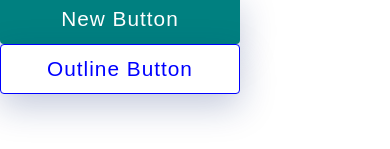
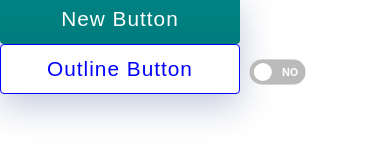
Before and after one commit to codeglocks/react-components, a React (Create React App) app: page / in a window 390 px wide. Shown: the part 222-371 px from the top of the page. Built offline with nearby package versions, Linux system fonts and the light colour scheme.

Commit message:
Toggle Switch

```diff
--- a/src/App.js
+++ b/src/App.js
@@ -3,6 +3,7 @@ import "./App.css";
 import ToggleSwitch from "./components/Toggle/toggle";
 import Button from "./components/Button/Button";
 import ButtonCreative from "./components/StyledButton/Button";
+import ToggleSwitch2 from "./components/ToggleSwitch/ToggleSwitch"
 
 function App() {
   return (
@@ -14,6 +15,8 @@ function App() {
       <ButtonCreative btnColor="blue" type="outline">
         Outline Button
       </ButtonCreative>
+
+      <ToggleSwitch2 id="a02" name="Toggle" onChange={e => console.log("onToggle")}/>
     </div>
   );
 }
--- /dev/null
+++ b/src/components/ToggleSwitch/ToggleSwitch.css
@@ -0,0 +1,97 @@
+.toggle-switch {
+    position: relative;
+    margin-right: 10px;
+    width: 75px;
+    display: inline-block;
+    vertical-align: middle;
+    -webkit-user-select: none;
+    -moz-user-select: none;
+    -ms-user-select: none;
+    text-align: left; }
+    .toggle-switch-checkbox {
+      display: none; }
+    .toggle-switch-label {
+      display: block;
+      overflow: hidden;
+      cursor: pointer;
+      border: 0 solid #bbb;
+      border-radius: 20px;
+      margin: 0; }
+      .toggle-switch-label:focus {
+        outline: none; }
+        .toggle-switch-label:focus > span {
+          box-shadow: 0 0 2px 5px red; }
+      .toggle-switch-label > span:focus {
+        outline: none; }
+    .toggle-switch-inner {
+      display: block;
+      width: 200%;
+      margin-left: -100%;
+      transition: margin 0.3s ease-in 0s; }
+      .toggle-switch-inner:before, .toggle-switch-inner:after {
+        display: block;
+        float: left;
+        width: 50%;
+        height: 34px;
+        padding: 0;
+        line-height: 34px;
+        font-size: 14px;
+        color: white;
+        font-weight: bold;
+        box-sizing: border-box; }
+      .toggle-switch-inner:before {
+        content: attr(data-yes);
+        text-transform: uppercase;
+        padding-left: 10px;
+        background-color: #2F855A;
+        color: #fff; }
+    .toggle-switch-disabled {
+      background-color: #ddd;
+      cursor: not-allowed; }
+      .toggle-switch-disabled:before {
+        background-color: #ddd;
+        cursor: not-allowed; }
+    .toggle-switch-inner:after {
+      content: attr(data-no);
+      text-transform: uppercase;
+      padding-right: 10px;
+      background-color: #bbb;
+      color: #fff;
+      text-align: right; }
+    .toggle-switch-switch {
+      display: block;
+      width: 24px;
+      margin: 5px;
+      background: #fff;
+      position: absolute;
+      top: 0;
+      bottom: 0;
+      right: 40px;
+      border: 0 solid #bbb;
+      border-radius: 20px;
+      transition: all 0.3s ease-in 0s; }
+    .toggle-switch-checkbox:checked + .toggle-switch-label .toggle-switch-inner {
+      margin-left: 0; }
+    .toggle-switch-checkbox:checked + .toggle-switch-label .toggle-switch-switch {
+      right: 0px; }
+    .toggle-switch.small-switch {
+      width: 40px; }
+      .toggle-switch.small-switch .toggle-switch-inner:after, .toggle-switch.small-switch .toggle-switch-inner:before {
+        content: "";
+        height: 20px;
+        line-height: 20px; }
+      .toggle-switch.small-switch .toggle-switch-switch {
+        width: 16px;
+        right: 20px;
+        margin: 2px; }
+    @media screen and (max-width: 991px) {
+      .toggle-switch {
+        transform: scale(0.9); } }
+    @media screen and (max-width: 767px) {
+      .toggle-switch {
+        transform: scale(0.825); } }
+    @media screen and (max-width: 575px) {
+      .toggle-switch {
+        transform: scale(0.75); } }
+
+  /*# sourceMappingURL=styles.css.map */
--- /dev/null
+++ b/src/components/ToggleSwitch/ToggleSwitch.js
@@ -0,0 +1,68 @@
+import React from "react";
+import PropTypes from "prop-types";
+import './ToggleSwitch.css';
+
+const ToggleSwitch2 = ({ id, name, checked, onChange, optionLabels, small, disabled }) => {
+  function handleKeyPress(e){
+    if (e.keyCode !== 32) return;
+
+    e.preventDefault();
+    onChange(!checked)
+  }
+
+  return (
+    <div className={"toggle-switch" + (small ? " small-switch" : "")}>
+      <input
+        type="checkbox"
+        name={name}
+        className="toggle-switch-checkbox"
+        id={id}
+        checked={checked}
+        onChange={e => onChange(e.target.checked)}
+        disabled={disabled}
+        />
+        {id ? (
+          <label className="toggle-switch-label"
+                 htmlFor={id}
+                 tabIndex={ disabled ? -1 : 1 }
+                 onKeyDown={ (e) => { handleKeyPress(e) }}>
+            <span
+              className={
+                disabled
+                  ? "toggle-switch-inner toggle-switch-disabled"
+                  : "toggle-switch-inner"
+              }
+              data-yes={optionLabels[0]}
+              data-no={optionLabels[1]}
+              tabIndex={-1}
+            />
+            <span
+              className={
+              disabled
+                ? "toggle-switch-switch toggle-switch-disabled"
+                : "toggle-switch-switch"
+              }
+              tabIndex={-1}
+            />
+          </label>
+        ) : null}
+      </div>
+    );
+}
+
+// Set optionLabels for rendering.
+ToggleSwitch2.defaultProps = {
+  optionLabels: ["Yes", "No"],
+};
+
+ToggleSwitch2.propTypes = {
+  id: PropTypes.string.isRequired,
+  checked: PropTypes.bool.isRequired,
+  onChange: PropTypes.func.isRequired,
+  name: PropTypes.string,
+  optionLabels: PropTypes.array,
+  small: PropTypes.bool,
+  disabled: PropTypes.bool
+};
+
+export default ToggleSwitch2;
```
